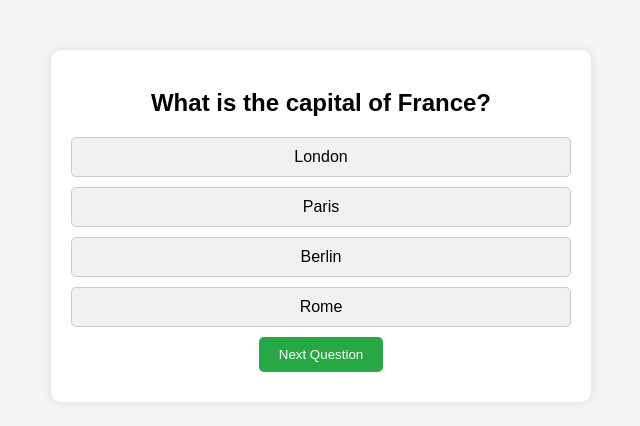
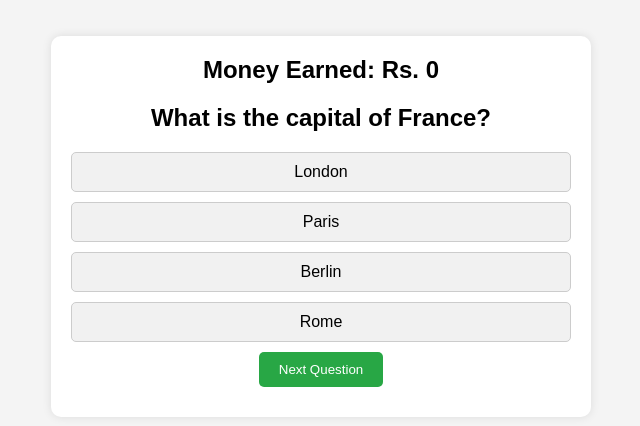
Before and after one commit to bkale1101/quiz-app, a plain HTML site: page clientquestions.html in a window 1280 px wide. Shown: the part 174-600 px from the top of the page, without its empty margins (319-959 px from the left). Drawn offline with Linux system fonts and the light colour scheme.

Commit message:
Update clientquestions.html

```diff
--- a/clientquestions.html
+++ b/clientquestions.html
@@ -59,11 +59,17 @@
             margin-top: 10px;
             font-size: 1.2em;
         }
+        #money-display {
+            margin-bottom: 20px;
+            font-size: 1.5em;
+            font-weight: bold;
+        }
     </style>
 </head>
 <body>
 
 <div id="quiz-container">
+    <div id="money-display">Money Earned: Rs. 0</div>
     <h2 id="question-title"></h2>
     <div id="options-container"></div>
     <button id="next-button">Next Question</button>
@@ -100,9 +106,10 @@
     ];
 
     let currentQuestionIndex = 0;
-    let score = 0;
+    let money = 0;
     let selectedOption = null;
 
+    const moneyDisplay = document.getElementById("money-display");
     const questionTitle = document.getElementById("question-title");
     const optionsContainer = document.getElementById("options-container");
     const nextButton = document.getElementById("next-button");
@@ -144,7 +151,8 @@
         }
 
         if (selectedOption === questions[currentQuestionIndex].answer) {
-            score++;
+            money += 1000; // Increment money by 1000 for each correct answer
+            moneyDisplay.textContent = `Money Earned: $${money}`; // Update money display
             message.textContent = "Correct!";
             message.style.color = "green";
         } else {
@@ -161,8 +169,8 @@
             selectedOption = null;
             displayQuestion();
         } else {
-            // Show final score
-            questionTitle.textContent = `Quiz Complete! Your score: ${score}/${questions.length}`;
+            // Show final money earned
+            questionTitle.textContent = `Quiz Complete! Total money earned: $${money}`;
             optionsContainer.style.display = 'none'; // Hide options
             nextButton.style.display = 'none'; // Hide next button
             message.style.display = 'none'; // Hide message
```
